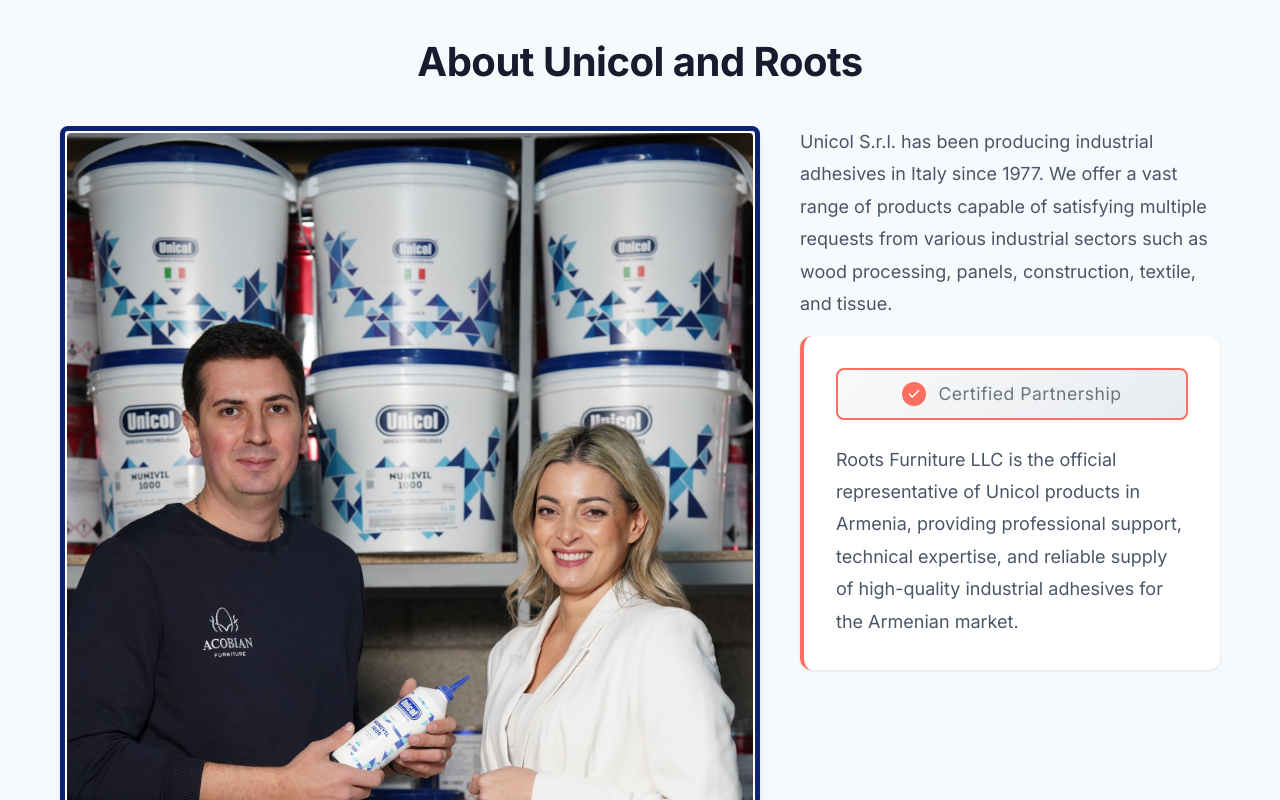
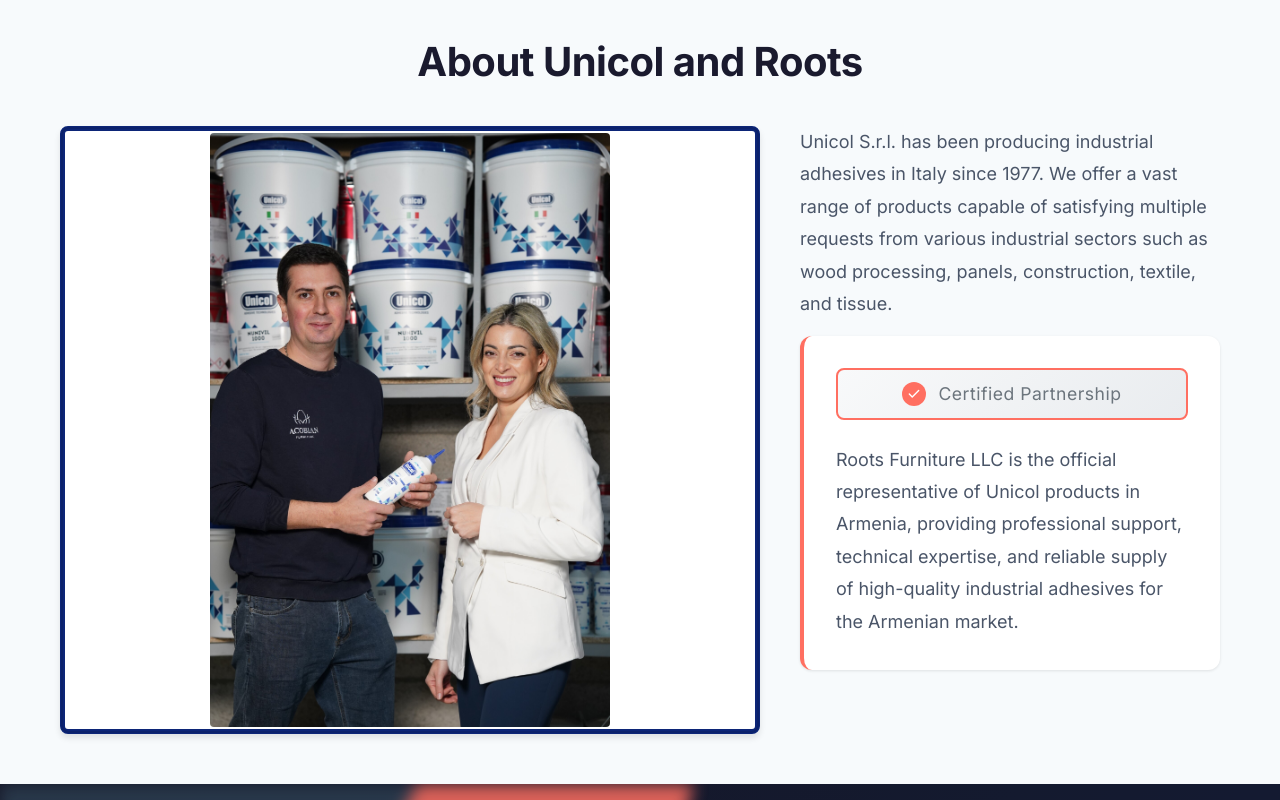
Before and after one commit to levonstepan/Unicol, a plain HTML site: page index.html in a window 1280 px wide. Shown: the part 820-1620 px from the top of the page. Drawn offline with Linux system fonts and the light colour scheme.

Commit message:
Reduce Partnership section image size

```diff
--- a/styles.css
+++ b/styles.css
@@ -455,10 +455,12 @@ section {
 }
 
 .about-image {
-    width: 100%;
+    width: 80%;
+    max-width: 400px;
     height: auto;
     display: block;
     border-radius: 4px;
+    margin: 0 auto;
 }
 
 .about-text p {
```
